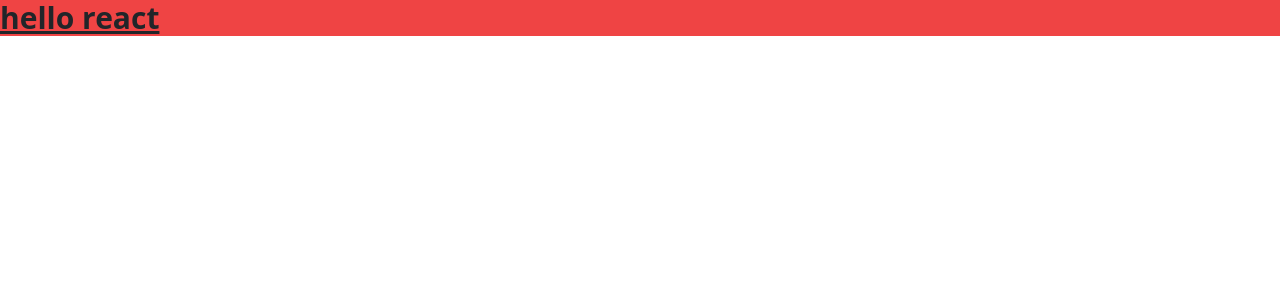
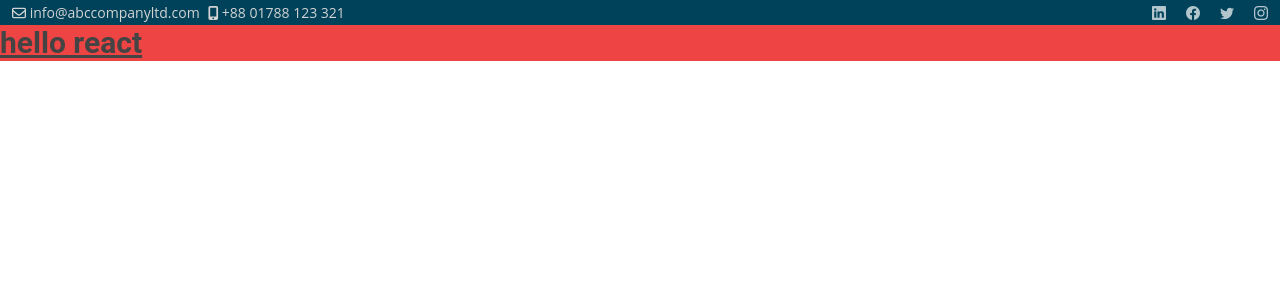
Before and after one commit to jakir-ruet/mjakaria, a React (Create React App) app: page / in a window 1280 px wide. Shown: the top 300 px of the page. Built offline with nearby package versions, Linux system fonts and the light colour scheme.

Commit message:
top header done

```diff
--- a/src/App.tsx
+++ b/src/App.tsx
@@ -1,10 +1,12 @@
 import React from 'react';
+import Topbar from './components/hoc/website/topbar/Topbar';
 
 function App() {
   return (
-    <div>
+    <>
+      <Topbar />
       <h1 className="text-3xl font-bold underline bg-red-500">hello react</h1>
-    </div>
+    </>
   );
 }
 
--- /dev/null
+++ b/src/components/hoc/routers/Router.tsx
@@ -0,0 +1,4 @@
+function Router() {
+  return <div>Router</div>;
+}
+export default Router;
--- /dev/null
+++ b/src/components/hoc/website/topbar/Style.css
@@ -0,0 +1,49 @@
+/*--------------------------------------------------------------
+# Top Bar
+--------------------------------------------------------------*/
+#topbar {
+  background: #00425a;
+  height: 25px;
+  font-size: 14px;
+  transition: all 0.5s;
+  color: lightgrey;
+  padding: 0;
+}
+
+#topbar .contact-info i {
+  font-style: normal;
+  color: #fff;
+  font-family: 'Open Sans', sans-serif;
+}
+
+#topbar .contact-info i a,
+#topbar .contact-info i span {
+  padding-left: 5px;
+  color: #fff;
+  font-family: 'Open Sans', sans-serif;
+}
+
+#topbar .contact-info i a {
+  line-height: 0;
+  transition: 0.3s;
+  transition: 0.3s;
+}
+
+#topbar .contact-info i a:hover {
+  color: #fff;
+  text-decoration: none;
+}
+
+#topbar .social-links a {
+  color: rgba(255, 255, 255, 0.7);
+  line-height: 0;
+  transition: 0.3s;
+  margin-left: 20px;
+}
+
+#topbar .social-links a:hover {
+  color: white;
+}
+a:hover {
+  color: #fff;
+}
--- /dev/null
+++ b/src/components/hoc/website/topbar/Topbar.tsx
@@ -0,0 +1,49 @@
+import { faEnvelope } from '@fortawesome/free-regular-svg-icons';
+import { faMobileAlt } from '@fortawesome/free-solid-svg-icons';
+import { FontAwesomeIcon } from '@fortawesome/react-fontawesome';
+import PhoneNumber from '../../../social-contact/ContactNumber';
+import SocialContact from '../../../social-contact/SocialContact';
+import './Style.css';
+const Topbar = () => {
+  return (
+    <section id="topbar" className="d-flex align-items-center">
+      <div className="container d-flex justify-content-center justify-content-md-between">
+        <div className="contact-info d-flex align-items-center">
+          <SocialContact
+            solialLink="mailto:info@abccompanyltd.com"
+            solialIcon={<FontAwesomeIcon icon={faEnvelope} />}
+            socialText="info@abccompanyltd.com"
+          />
+          <PhoneNumber
+            phoneLink="tel:8801788123321"
+            phoneIcon={<FontAwesomeIcon icon={faMobileAlt} />}
+            phoneNumber="+88 01788 123 321"
+          />
+        </div>
+        <div className="social-links d-none d-md-flex align-items-center">
+          <SocialContact
+            solialLink="http://www.abc.com"
+            socialLinkTarget="_blank"
+            solialIcon={<i className="bi bi-linkedin"></i>}
+          />
+          <SocialContact
+            solialLink="http://www.abc.com"
+            socialLinkTarget="_blank"
+            solialIcon={<i className="bi bi-facebook"></i>}
+          />
+          <SocialContact
+            solialLink="http://www.abc.com"
+            socialLinkTarget="_blank"
+            solialIcon={<i className="bi bi-twitter"></i>}
+          />
+          <SocialContact
+            solialLink="http://www.abc.com"
+            socialLinkTarget="_blank"
+            solialIcon={<i className="bi bi-instagram"></i>}
+          />
+        </div>
+      </div>
+    </section>
+  );
+};
+export default Topbar;
--- /dev/null
+++ b/src/components/social-contact/ContactNumber.tsx
@@ -0,0 +1,8 @@
+const ContactNumber = (props) => {
+  return (
+    <a href={props.phoneLink} className="pl-2">
+      {props.phoneIcon} {props.phoneNumber}
+    </a>
+  );
+};
+export default ContactNumber;
--- /dev/null
+++ b/src/components/social-contact/SocialContact.tsx
@@ -0,0 +1,8 @@
+const SocialContact = (props) => {
+  return (
+    <a href={props.solialLink} target={props.socialLinkTarget}>
+      {props.solialIcon} {props.socialText}
+    </a>
+  );
+};
+export default SocialContact;
--- a/src/index.css
+++ b/src/index.css
@@ -1,6 +1,34 @@
+/***************************************
+ * Template Name: Basic Theme v1.2.7
+ * Owner: Jakir Ahmed
+ * Website: www.sunitlimited.com
+ ***************************************/
+
+/*--------------------------------------------------------------
+# General
+--------------------------------------------------------------*/
 body {
-  margin: 0 auto;
-  padding: 0;
+  font-family: 'Open Sans', sans-serif;
+  color: #444444;
+}
+
+a {
+  color: #106eea;
+  text-decoration: none;
+}
+
+a:hover {
+  color: #3b8af2;
+  text-decoration: none;
+}
+
+h1,
+h2,
+h3,
+h4,
+h5,
+h6 {
+  font-family: 'Roboto', sans-serif;
 }
 
 @tailwind base;
```
Also changed, not shown: .eslintrc.json, 1 other file (tests, documents, lock files or other folders).
